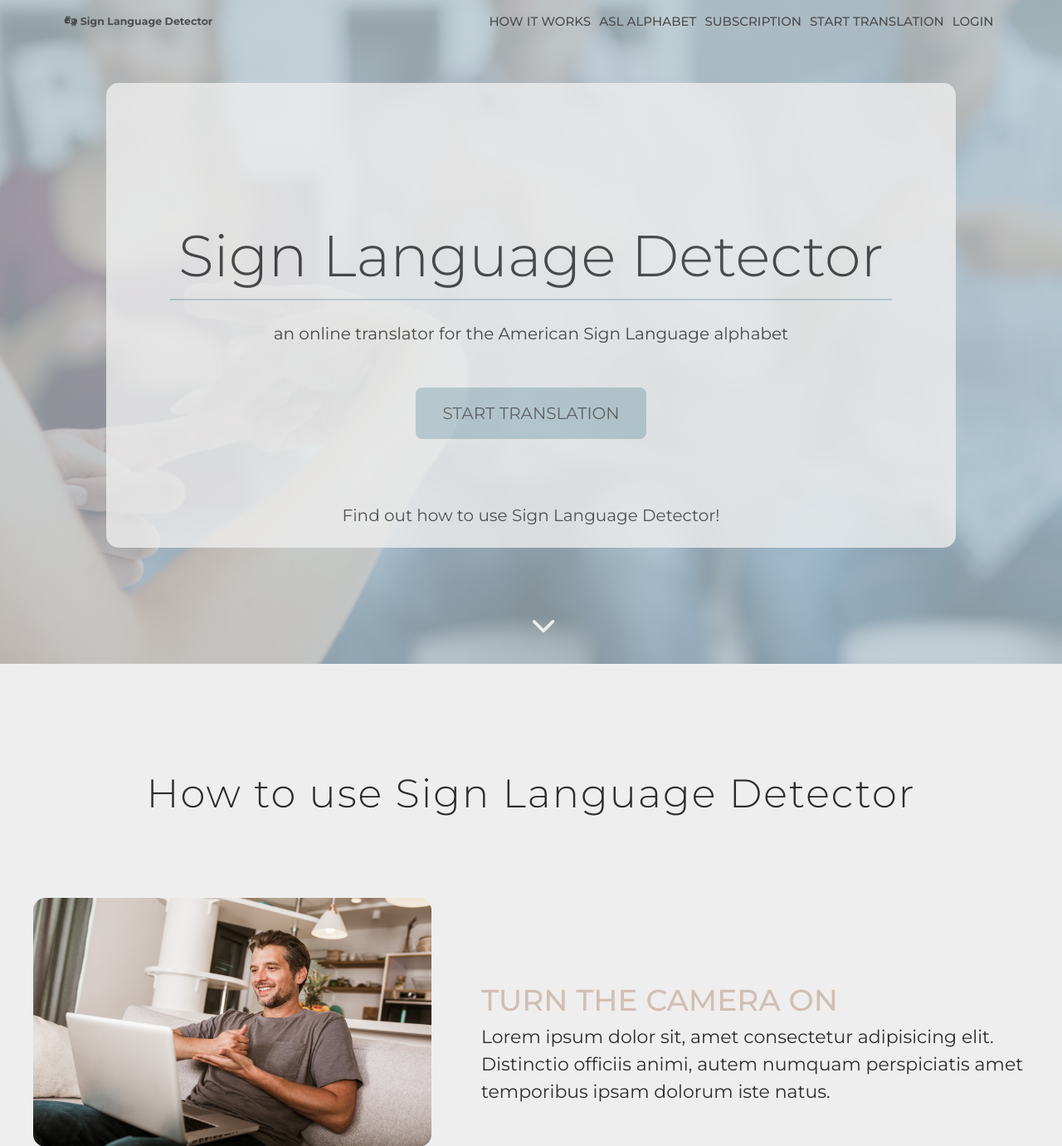
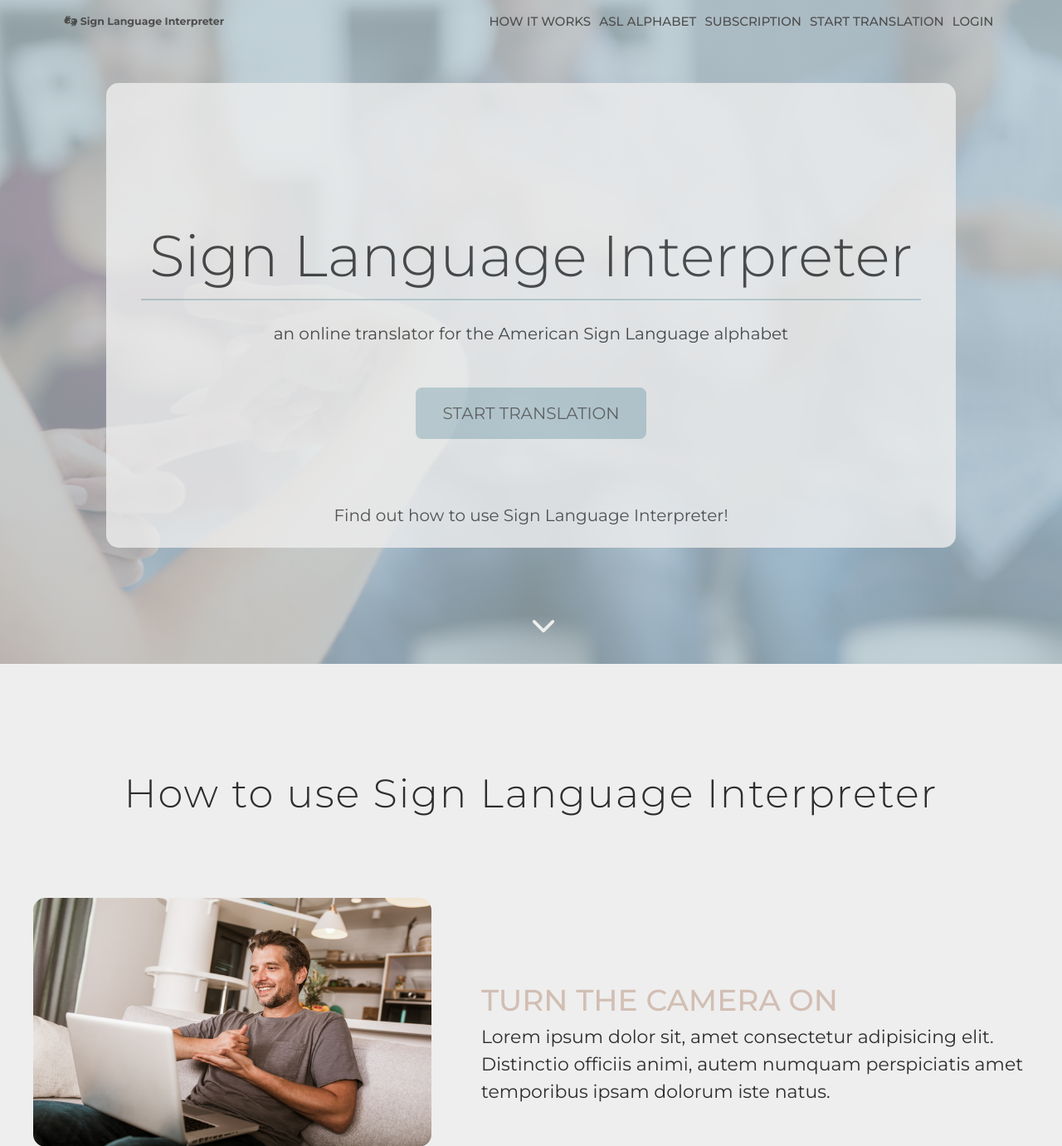
Before and after one commit to Bartosz-Wilkowski/53852_54355_52324_58445_58444, a Flask app: page / in a window 1280 px wide. Shown: the top 1381 px of the page at 83% size. Run offline with Flask 3, Linux system fonts and the light colour scheme; some libraries are stand-ins or nearby versions.

Commit message:
rename the application to Sign Language Interpreter

```diff
--- a/app/templates/base.html
+++ b/app/templates/base.html
@@ -56,7 +56,7 @@
         <div class="container">
             <a class="navbar-brand" href="{{ url_for('home') }}"><i class="fa-solid fa-hands-asl-interpreting"></i> Sign
                 Language
-                Detector</a>
+                Interpreter</a>
             </button>
             <div class="collapse navbar-collapse" id="navbarNavAltMarkup">
                 <div class="navbar-nav ms-auto">
@@ -86,7 +86,7 @@
 
                     <h3 class="footer__box-title">
                         <i class="fa-solid fa-hands-asl-interpreting"></i> American Sign Language
-                        Detector Co.
+                        Interpreter Co.
                     </h3>
                     <p>
                         Lorem ipsum dolor, sit amet consectetur adipisicing elit. Dolorum
@@ -98,10 +98,10 @@
                     </div>
                 </div>
                 <div class="footer__box footer__box-desktop">
-                    <h3 class="footer__box-title">Sign Language Detector</h3>
+                    <h3 class="footer__box-title">Sign Language Interpreter</h3>
                     <ul class="footer__box-list">
                         <li class="footer__box-list-item">
-                            <a href="{{ url_for('home') }}#howitworks">How to use Sign Language Detector</a>
+                            <a href="{{ url_for('home') }}#howitworks">How to use Sign Language Interpreter</a>
                         </li>
                         <li class="footer__box-list-item">
                             <a href="{{ url_for('home') }}#signlanguage">Examples of ASL alphabet signs</a>
@@ -115,7 +115,7 @@
         </div>
         <hr />
         <p class="footer__bottom-text">
-            &copy; <span class="footer__year"></span> Sign Language Detector
+            &copy; <span class="footer__year"></span> Sign Language Interpreter
         </p>
     </footer>
     <script src="https://cdn.jsdelivr.net/npm/sweetalert2@11"></script>
--- a/app/templates/index.html
+++ b/app/templates/index.html
@@ -4,7 +4,7 @@
   <!-- header -->
   <header class="header section" id="home">
     <div class="container header__white-block">
-      <h1 class="header__heading">Sign Language Detector</h1>
+      <h1 class="header__heading">Sign Language Interpreter</h1>
       <p class="header__text">
         an online translator for the American Sign Language alphabet
       </p>
@@ -15,7 +15,7 @@
     </div>
 
     <a href="#howitworks" class="header__describe">
-      Find out how to use Sign Language Detector!</a>
+      Find out how to use Sign Language Interpreter!</a>
 
     <a href="#howitworks"><i class="fa-solid fa-chevron-down bounce-top"></i></a>
   </header>
@@ -28,7 +28,7 @@
 			id="howitworks"
 		>
       <div class="wrapper">
-        <h2 class="section-heading">How to use Sign Language Detector</h2>
+        <h2 class="section-heading">How to use Sign Language Interpreter</h2>
 
         <div class="howtouse__box">
           <div class="howtouse__box-img">
@@ -72,7 +72,7 @@
       <p class="hero-img__title">American Sign Language (ASL) Alphabet</p>
       <hr />
       <p class="hero-img__text">
-        Sign Language Detector translates all signs of ASL alphabet
+        Sign Language Interpreter translates all signs of ASL alphabet
       </p>
       <hr />
     </section>
```
